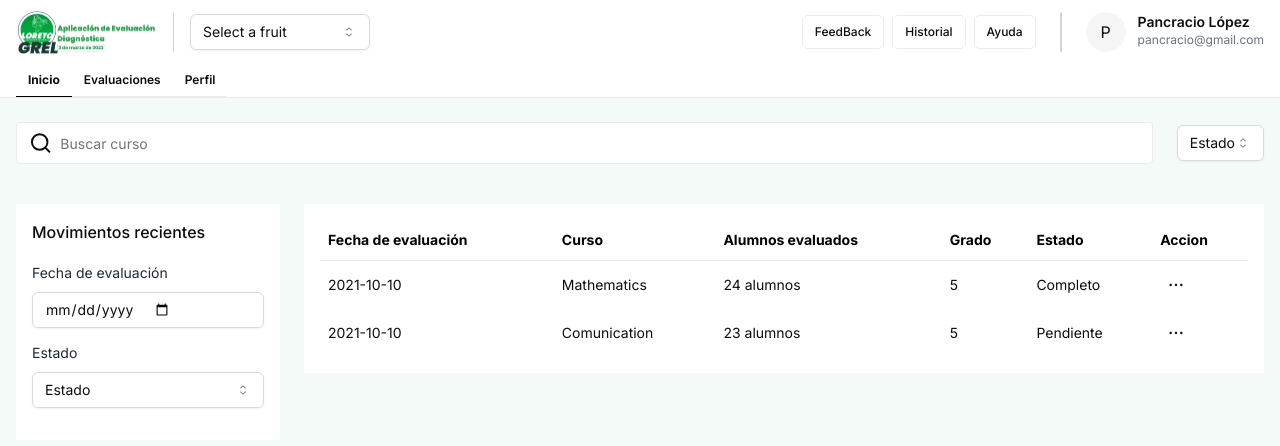
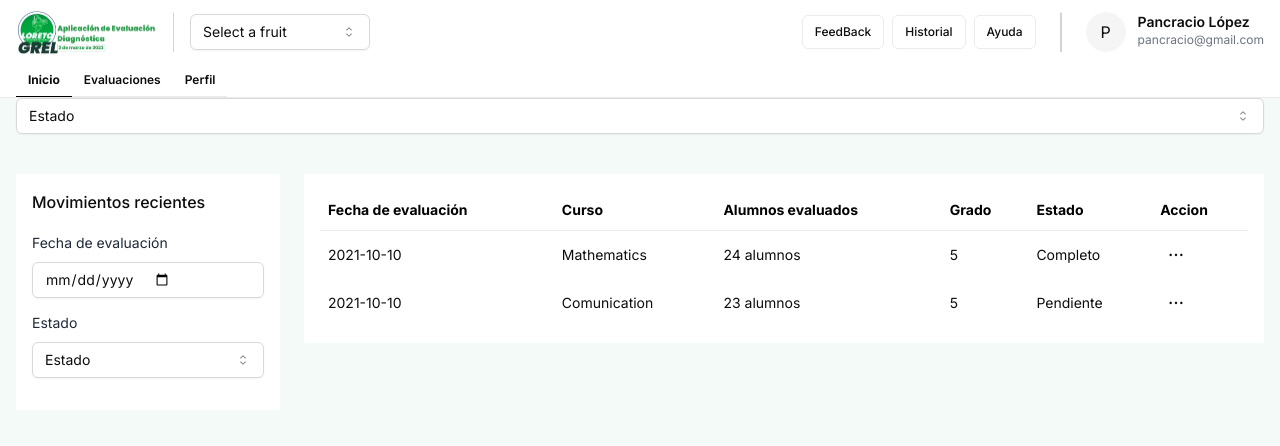
Before and after one commit to daylerjeff199906/template-eva, a Next.js app: page /teacher in a window 1280 px wide. Shown: the top 446 px of the page. Built offline with nearby package versions, Linux system fonts and the light colour scheme.

Commit message:
refactor: Update imports in teacher page and evaluations page

```diff
--- a/src/app/(panel)/teacher/evaluations/page.tsx
+++ b/src/app/(panel)/teacher/evaluations/page.tsx
@@ -1,6 +1,5 @@
 import { HeaderSection, LayoutAsideSection } from "@/modules/core";
-import { AsideTeacher } from "@/modules/teacher/components/AsideCard";
-import TeacherTable from "@/modules/teacher/components/TeacherTable";
+import { AsideTeacher, TeacherTable } from "@/modules/teacher";
 
 export default function Page() {
 
--- a/src/app/(panel)/teacher/page.tsx
+++ b/src/app/(panel)/teacher/page.tsx
@@ -1,7 +1,5 @@
 import { LayoutAsideSection } from "@/modules/core";
-import { AsideTeacher } from "@/modules/teacher/components/AsideCard";
-import { SearchOptions } from "@/modules/teacher/components/SelectOption";
-import TeacherTable from "@/modules/teacher/components/TeacherTable";
+import { AsideTeacher, SearchOptions, TeacherTable } from "@/modules/teacher";
 
 export default function Page() {
   return (
--- a/src/modules/teacher/components/SelectOption.tsx
+++ /dev/null
@@ -1,28 +0,0 @@
-import {
-  Select,
-  SelectContent,
-  SelectItem,
-  SelectTrigger,
-  SelectValue,
-} from "@/components/ui/select";
-import { SearchIcon } from "lucide-react";
-import { SearchInput } from "./SearchInput";
-
-export const SearchOptions = () => {
-  return (
-    <div className="flex justify-between items-center pt-6 gap-6">
-      <SearchInput />
-      <div>
-        <Select>
-          <SelectTrigger className="w-full bg-white">
-            <SelectValue placeholder="Estado" />
-          </SelectTrigger>
-          <SelectContent>
-            <SelectItem value="completo">Completo</SelectItem>
-            <SelectItem value="pendiente">Pendiente</SelectItem>
-          </SelectContent>
-        </Select>
-      </div>
-    </div>
-  );
-};
--- /dev/null
+++ b/src/modules/teacher/components/SelectOptions.tsx
@@ -0,0 +1,23 @@
+import {
+  Select,
+  SelectContent,
+  SelectItem,
+  SelectTrigger,
+  SelectValue,
+} from "@/components/ui/select";
+
+export const SearchOptions = () => {
+  return (
+    <div>
+      <Select>
+        <SelectTrigger className="w-full bg-white">
+          <SelectValue placeholder="Estado" />
+        </SelectTrigger>
+        <SelectContent>
+          <SelectItem value="completo">Completo</SelectItem>
+          <SelectItem value="pendiente">Pendiente</SelectItem>
+        </SelectContent>
+      </Select>
+    </div>
+  );
+};
--- a/src/modules/teacher/components/AsideCard.tsx
+++ b/src/modules/teacher/components/aside/AsideCard.tsx
@@ -1,12 +1,6 @@
 import { Input } from "@/components/ui/input";
-import {
-  Select,
-  SelectContent,
-  SelectItem,
-  SelectTrigger,
-  SelectValue,
-} from "@/components/ui/select";
-import { SearchInput } from "./SearchInput";
+import { SearchInput } from "../search-input/SearchInput";
+import { SearchOptions } from "../SelectOptions";
 
 interface IAsideTeacherProps {
   hasSearch?: boolean;
@@ -31,15 +25,7 @@ export const AsideTeacher = (props: IAsideTeacherProps) => {
           </section>
           <section className="space-y-2">
             <span className="text-sm text-gray-800 w-full">Estado</span>
-            <Select>
-              <SelectTrigger className="w-full">
-                <SelectValue placeholder="Estado" />
-              </SelectTrigger>
-              <SelectContent>
-                <SelectItem value="completo">Completo</SelectItem>
-                <SelectItem value="pendiente">Pendiente</SelectItem>
-              </SelectContent>
-            </Select>
+            <SearchOptions />
           </section>
         </div>
       </div>
--- /dev/null
+++ b/src/modules/teacher/components/header-search/HeaderSearch.tsx
@@ -0,0 +1,20 @@
+import {
+  Select,
+  SelectContent,
+  SelectItem,
+  SelectTrigger,
+  SelectValue,
+} from "@/components/ui/select";
+import { SearchInput } from "../search-input/SearchInput";
+import { SearchOptions } from "../SelectOptions";
+
+export const HeaderSearch = () => {
+  return (
+    <div className="flex justify-between items-center pt-6 gap-6">
+        <SearchInput />
+      <div>
+        <SearchOptions />
+      </div>
+    </div>
+  );
+};
--- /dev/null
+++ b/src/modules/teacher/components/index.ts
@@ -0,0 +1,7 @@
+import TeacherTable from './table/TeacherTable';
+export * from './aside/AsideCard';
+export * from './header-search/HeaderSearch';
+export * from './search-input/SearchInput';
+export * from './SelectOptions'
+
+export {TeacherTable}
--- /dev/null
+++ b/src/modules/teacher/index.ts
@@ -0,0 +1 @@
+export * from './components'
```
Also changed, not shown: src/modules/teacher/components/search-input/SearchInput.tsx (renamed from src/modules/teacher/components/SearchInput.tsx), src/modules/teacher/components/table/TeacherColumns.tsx (renamed from src/modules/teacher/components/TeacherColumns.tsx), src/modules/teacher/components/table/TeacherTable.tsx (renamed from src/modules/teacher/components/TeacherTable.tsx).
